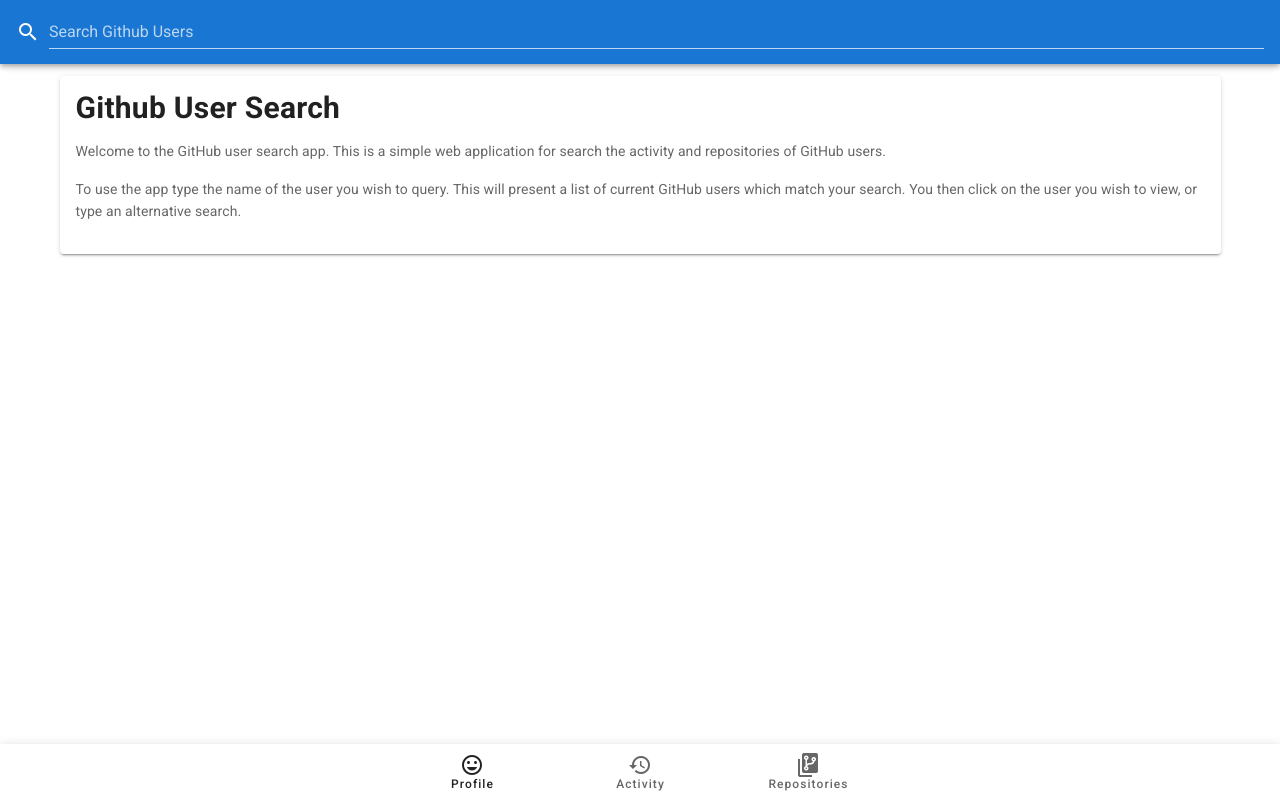
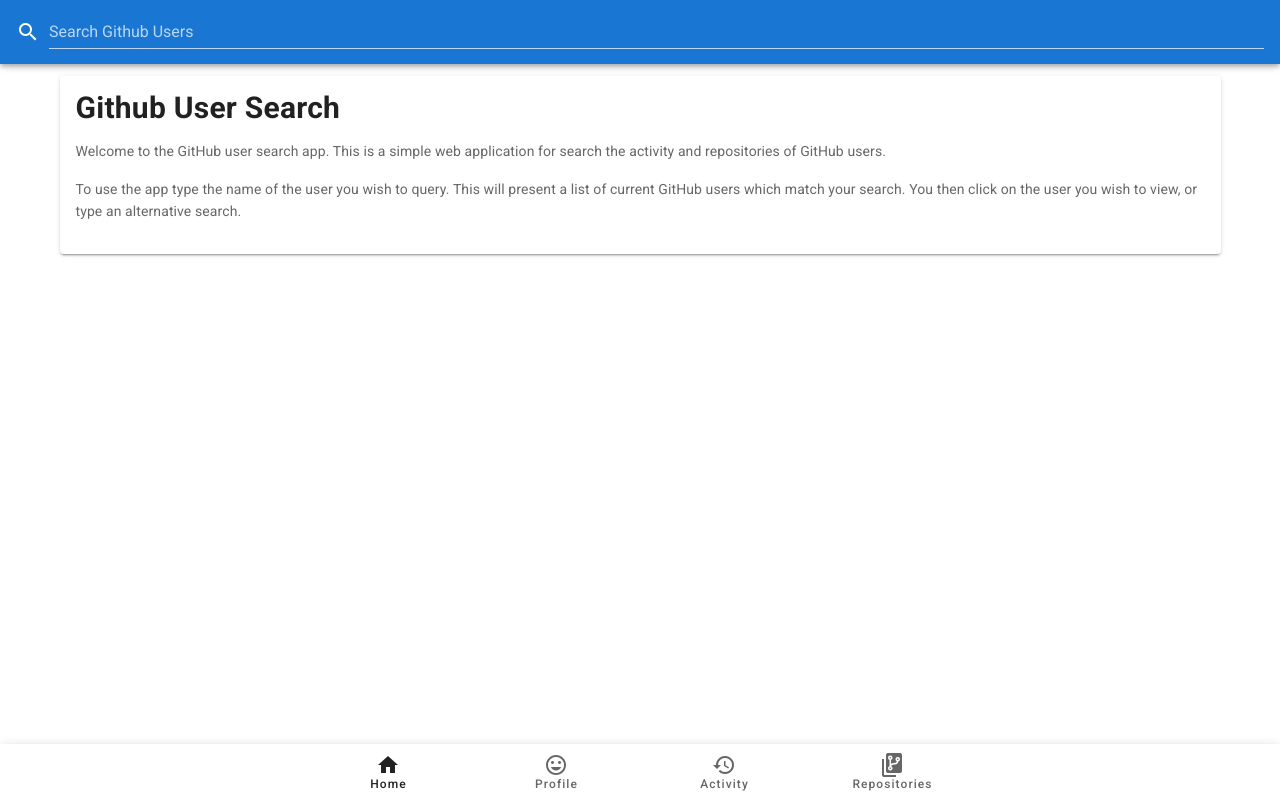
Before and after one commit to AndrewJamesTurner/github-user-search, a Vue app: page / in a window 1280 px wide. Built offline with nearby package versions, Linux system fonts and the light colour scheme.

Commit message:
fixed issue with incorrect bottom nav option being highlighted

```diff
--- a/src/App.vue
+++ b/src/App.vue
@@ -31,6 +31,11 @@
       app
       grow
     >
+      <v-btn value="home" @click="homeSelected">
+        <span>Home</span>
+        <v-icon>mdi-home</v-icon>
+      </v-btn>
+
       <v-btn value="profile" @click="profileSelected">
         <span>Profile</span>
         <v-icon>mdi-emoticon-outline</v-icon>
@@ -60,7 +65,7 @@
   name: 'App',
 
     data: () => ({
-      bottomNav: 'profile',
+      bottomNav: 'home',
       selectedGithubUsername: "",
       githubUsers: [] as GithubUserSummary[]
     }),
@@ -101,7 +106,6 @@
           (error) => {
 
             if(error.name != "NavigationDuplicated") {
-
               this.closeSearchBox()
               this.bottomNav = 'profile'
               this.$router.push({name: 'home'})
@@ -132,19 +136,46 @@
       },
 
 
-      // the following three functions are used to handle
+      // the following functions are used to handle
       // clicks on the bottom navigation
+      homeSelected() {
+
+        // there was an issue with the bottom nav selection not updating.
+        // delaying this assignment to a future event fixed this.
+        // TODO: look into this further to see if there is a more elegant solution
+        setTimeout(() => {this.bottomNav = 'home'})
+
+        this.navigateTo('home', this.selectedGithubUsername)
+      },
       profileSelected() {
+
+        if(this.selectedGithubUsername) {
           this.bottomNav = 'profile'
           this.navigateTo('profile', this.selectedGithubUsername)
+        }
+        else {
+          this.homeSelected()
+        }
       },
       activitySelected() {
+
+        if(this.selectedGithubUsername) {
           this.bottomNav = 'activity'
           this.navigateTo('activity', this.selectedGithubUsername)
+        }
+        else {
+          this.homeSelected()
+        }
       },
       repositoriesSelected() {
+
+        if(this.selectedGithubUsername) {
           this.bottomNav = 'repositories'
           this.navigateTo('repositories', this.selectedGithubUsername)
+        }
+        else {
+          this.homeSelected()
+        }
       },
     }
   });
```
Lines whose indentation alone changed are shown as unchanged.
